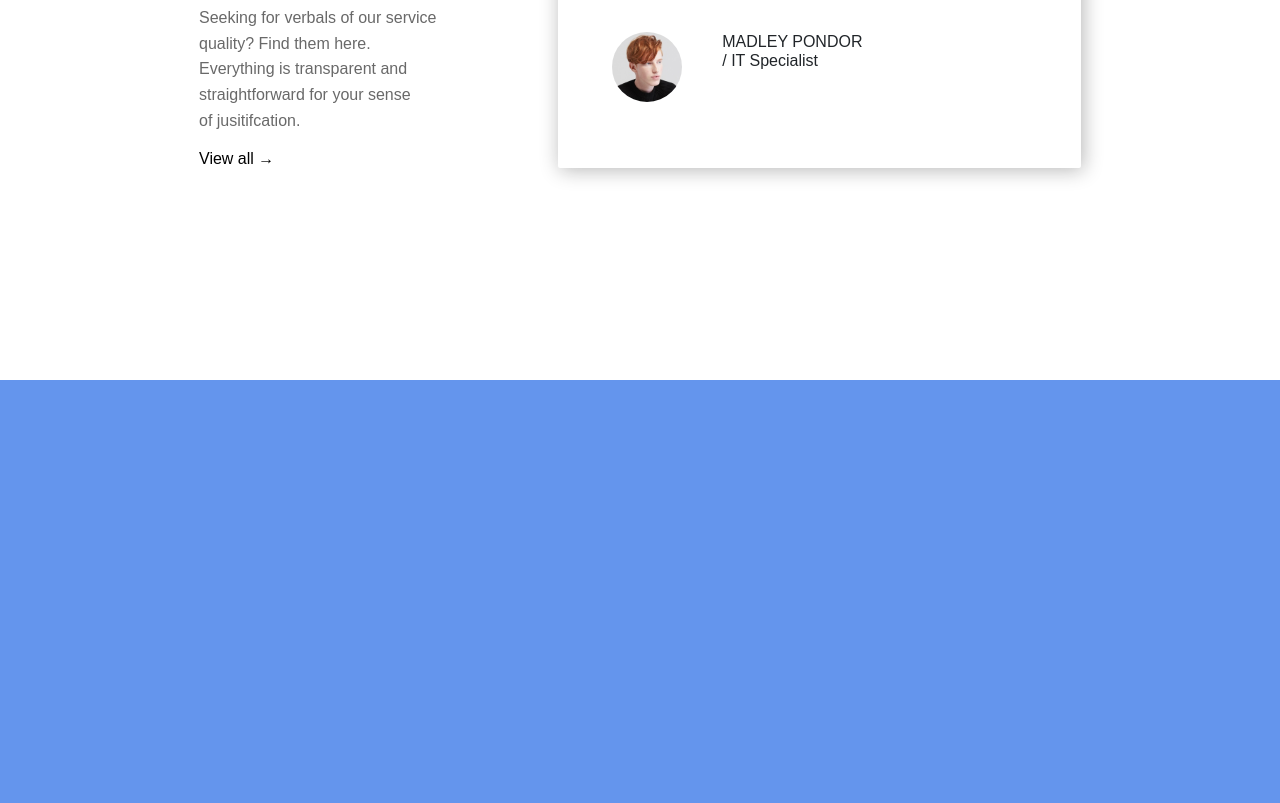
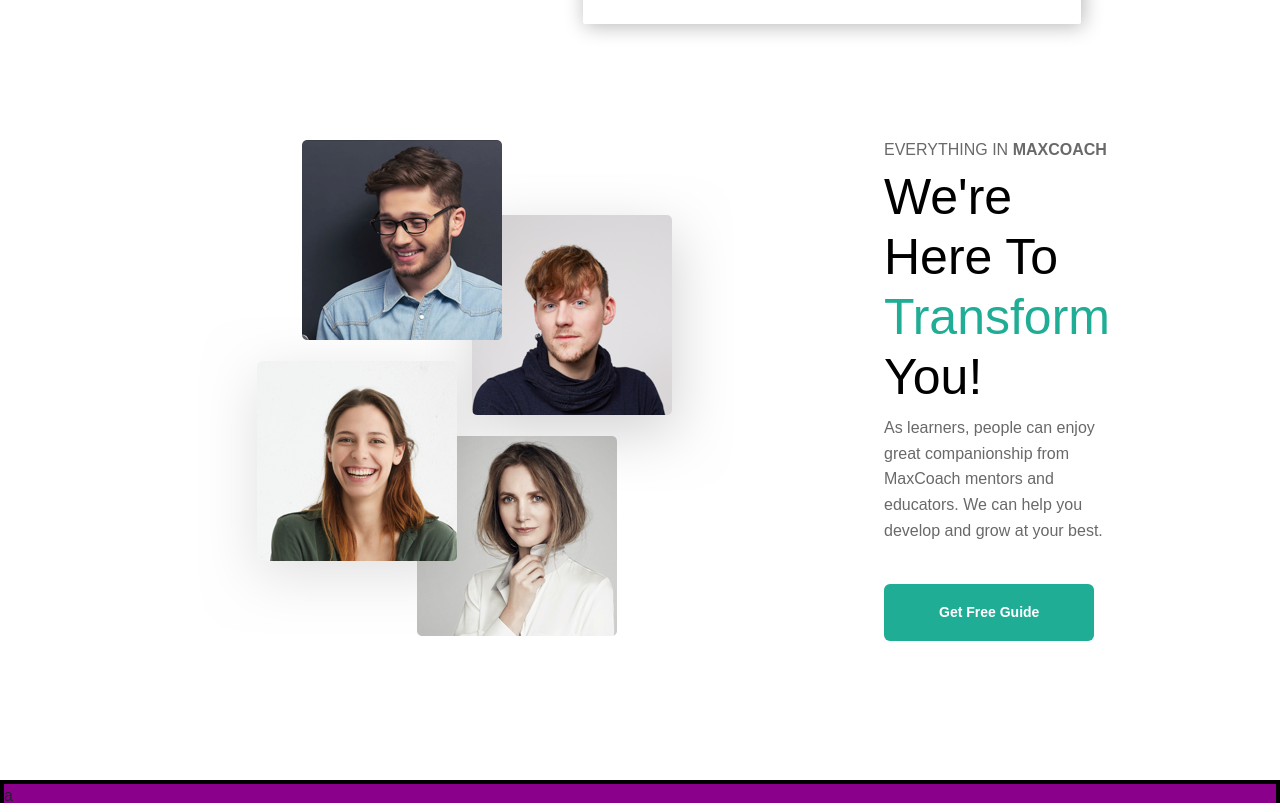
Before and after one commit to lauraoliveri/proj-html-vuejs, a Vue app: page / in a window 1280 px wide. Shown: the part 3520-4323 px from the top of the page. Built offline with nearby package versions, Linux system fonts and the light colour scheme; a web font is replaced by a local one.

Commit message:
Design mains section "Transform"

```diff
--- a/src/components/Main/Testimonials.vue
+++ b/src/components/Main/Testimonials.vue
@@ -11,7 +11,6 @@
 
 <template>
     <section>
-
       <!-- Container di tutto -->
         <div class="my_container d-flex">
           <!-- Colonna a sinistra -->
@@ -79,9 +78,7 @@
               </div>
             </div>
           </div>
-
         </div>
-
     </section>
 </template>
 
@@ -90,8 +87,8 @@
 
 section {
   @include section;
-  height: 800px;
-  padding: 150px;
+  height: 550px;
+  padding: 10px 150px;
 }
 
 .my_container {
@@ -127,7 +124,7 @@
 // Colonna destra con testimonials
 
 .right_col {
-  width: 800px;
+  width: 700px;
   border-radius: 2px;
   padding: 30px;
   margin-left: 70px;
--- a/src/components/Main/Transform.vue
+++ b/src/components/Main/Transform.vue
@@ -11,13 +11,53 @@
 
 <template>
   <section>
-      <div>
-        <div>
+
+      <!-- Container di tutto -->
+      <div class="my_container d-flex">
+
+        <!-- Colonna sinistra con immagini -->
+        <div class="left_col">
+          <div>
+            <img src="../../assets/images/home-3-team-image.png">
+          </div>
+        </div>
+
+        <!-- Colonna a destra -->
+        <div class="d-flex align-items-center">
+          <div class="right_col pe-4">
+            <div>
+              <!-- Sottotitolo della section -->
+              <h6 class="text-uppercase">
+                Everything in <span>MaxCoach</span>
+              </h6>
+
+              <!-- Titolo principale della section -->
+              <h1>
+                We're Here To <br>
+                <span>Transform</span> You!
+              </h1>
+
+              <!-- Paragrafo della section -->
+              <p>
+                As learners, people can enjoy great companionship from <br>
+                MaxCoach mentors and educators. We can help you <br>
+                develop and grow at your best.
+              </p>
+            </div>
+
+            <!-- Link della guida -->
+            <div>
+              <a href="#">
+                <button type="button" class="btn btn-primary">
+                  Get Free Guide
+                </button>
+              </a>
+            </div>
+          </div>
 
         </div>
-        <div>
 
-        </div>
+
       </div>
   </section>
 </template>
@@ -26,8 +66,58 @@
 @use '../../assets/scss/partials/variables.scss' as *;
 
 section {
+  @include section;
+  padding: 10px 150px;
   height: 650px;
-  background-color:cornflowerblue;
 }
 
+.my_container {
+  @include my_container;
+
+}
+
+// Colonna sinistra con foto
+.left_col {
+  div {
+    position: relative;
+    text-align: center;
+  }
+}
+
+// Colonna destra
+.right_col {
+  padding-left: 150px;
+  color: $DarkGrey;
+
+  div {
+    line-height: 1.20;
+
+    h6 {
+      @include small_title;
+    }
+
+    h1 {
+      @include title-bold-black-green
+    }
+
+    p {
+      @include p_section;
+    }
+  }
+}
+
+.btn-primary {
+    background-color: $MainGreen;
+    color: $White;
+    margin-top: 25px;
+    padding: 18px 55px;
+    border: 0;
+    font-size: 14px;
+    font-weight: bold;
+
+    &:hover {
+      background-color:$White;
+      color: $MainGreen;
+    }
+}
 </style>
```
Lines whose indentation alone changed are shown as unchanged.
